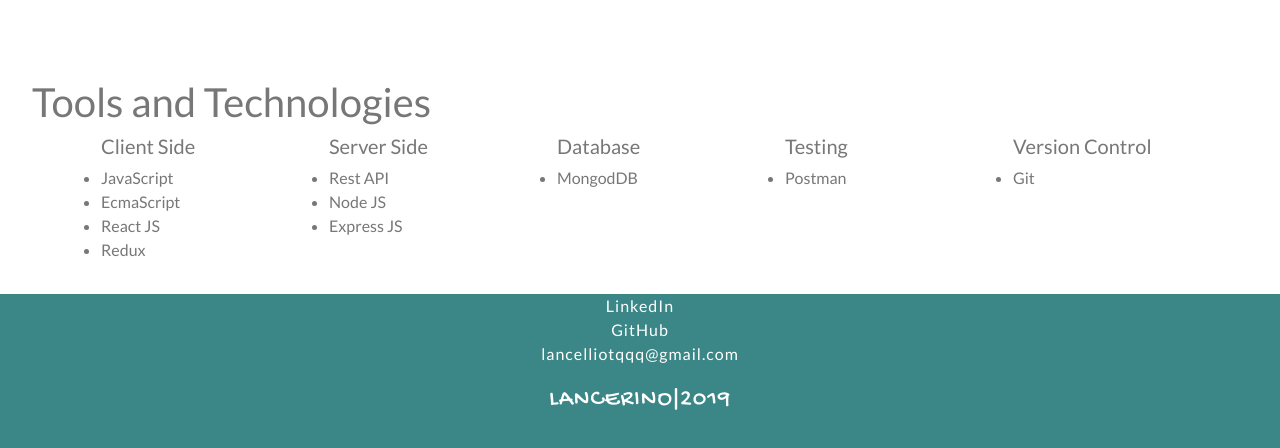
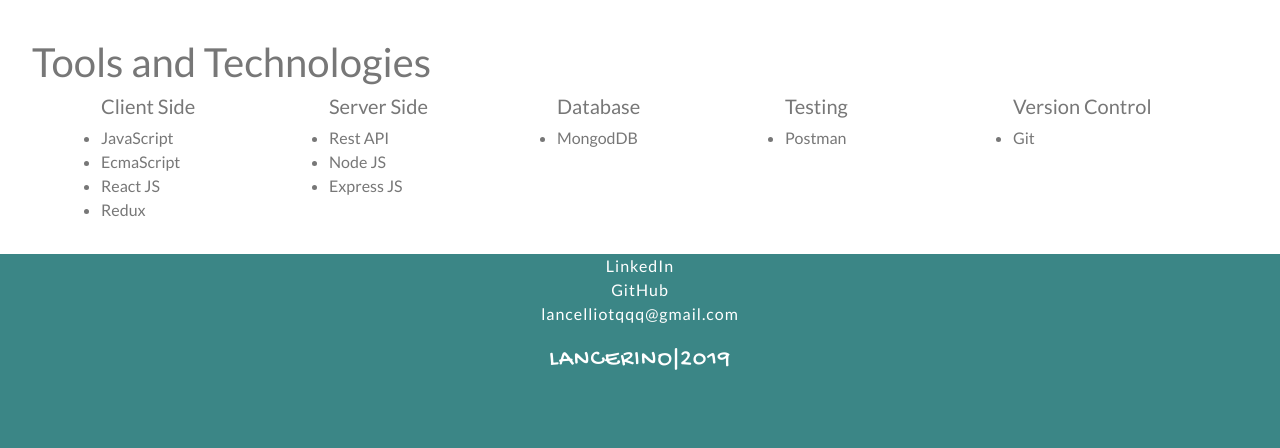
Before and after one commit to lanceliamll/lanceliamll.github.io, a website: page index.html in a window 1280 px wide. Shown: the part 802-1250 px from the top of the page. Drawn offline with nearby package versions, Linux system fonts and the light colour scheme.

Commit message:
Update style.css

```diff
--- a/css/style.css
+++ b/css/style.css
@@ -122,7 +122,7 @@ body {
 }
 
 .skills-container {
-  padding-top: 10vh;
+  padding-top: 5vh;
   margin-left: 2rem;
   margin-bottom: 2vh;
 }
```
